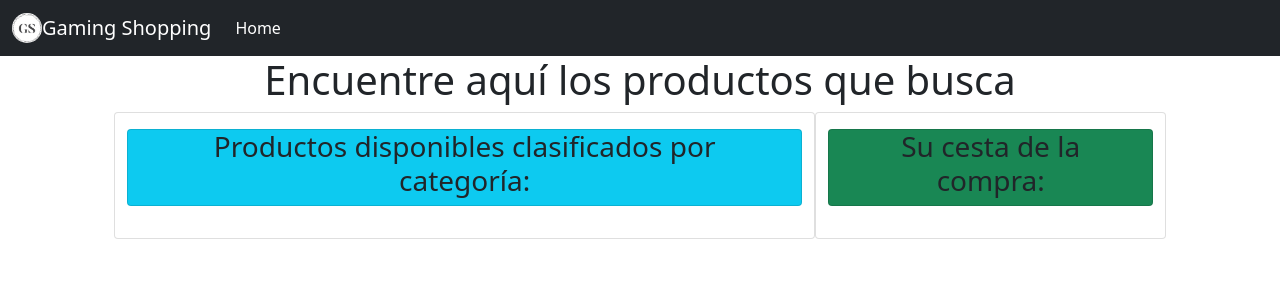
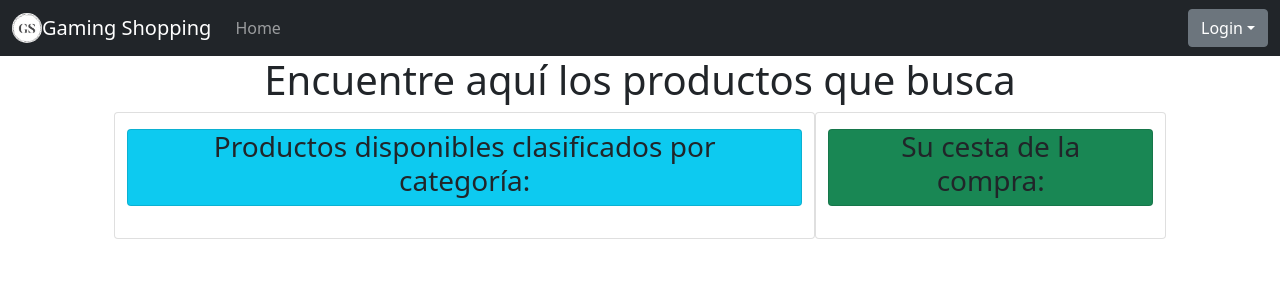
Before and after one commit to SergiodelaMata/ShoppingWebReact, a React (Create React App) app in the folder shopping-web-react/: page / in a window 1280 px wide. Shown: the top 300 px of the page. Built offline with nearby package versions, Linux system fonts and the light colour scheme.

Commit message:
:sparkles: Updated structure to show correctly the dropdown for the login.

```diff
--- a/shopping-web-react/package.json
+++ b/shopping-web-react/package.json
@@ -6,9 +6,11 @@
     "@testing-library/jest-dom": "^5.16.2",
     "@testing-library/react": "^12.1.4",
     "@testing-library/user-event": "^13.5.0",
+    "bootstrap": "^5.1.3",
     "react": "^17.0.2",
+    "react-bootstrap": "^2.2.1",
     "react-dom": "^17.0.2",
-    "react-scripts": "5.0.0",
+    "react-scripts": "^5.0.0",
     "web-vitals": "^2.1.4"
   },
   "scripts": {
--- a/shopping-web-react/src/App.js
+++ b/shopping-web-react/src/App.js
@@ -2,7 +2,8 @@ import React, { Component } from 'react';
 import './App.css';
 import JsonFile from './files/test.json';
 
-import bootstrap from 'bootstrap/dist/css/bootstrap.min.css'
+import bootstrapCSS from 'bootstrap/dist/css/bootstrap.min.css'
+import bootstrapJS from 'bootstrap/dist/js/bootstrap.bundle.min.js'
 import Navbar from './components/Navbar'
 import Title from './components/Title'
 import HomeBody from './components/HomeBody';
@@ -10,7 +11,8 @@ import Form from './components/Form'
 
 export class App extends Component {
   state = {
-    user: "",
+    userEmail: "",
+    userRole: "",
     page: "Home",
     title: "Encuentre aquí los productos que busca",
     categories: [],
@@ -61,6 +63,20 @@ export class App extends Component {
     })
   }
 
+  removeUser=()=>{
+    this.setState({
+      userEmail: "",
+      userRole: ""
+    })
+  }
+
+  setUser=(userEmail, userRole)=>{
+    this.setState({
+      userEmail: userEmail,
+      userRole: userRole
+    })
+  }
+
   contentShow = () => {
     if(this.state.page === "Home")
     {
@@ -83,7 +99,7 @@ export class App extends Component {
   render(){
     return (
       <div className="App">
-        <Navbar setPage={this.setPage}></Navbar>
+        <Navbar setPage={this.setPage} userEmail={this.state.userEmail} userRole={this.state.userRole} setUser={this.setUser} removeUser={this.removeUser}></Navbar>
         <Title title={this.state.title}></Title>
         <React.Fragment>
             {this.contentShow()}
--- a/shopping-web-react/src/components/Navbar.js
+++ b/shopping-web-react/src/components/Navbar.js
@@ -1,11 +1,76 @@
 import React, { Component } from 'react'
+import DropdownButton from 'react-bootstrap/esm/DropdownButton';
 import Logo from '../img/logo.jpg'
 
 export default class Navbar extends Component {
 
     obtainPage = namePage => () => {
-        console.log(namePage);
         this.props.setPage(namePage);
+    }
+
+    adminSections = () => {
+        var userEmail = this.props.userEmail;
+        var userRole = this.props.userRole;
+
+        //Se comprueba si se ha iniciado sesión y el usuario que ha iniciado tiene rol de administrador para añadir las secciones de adminstrador a la barra de navegación
+        if(userEmail !== "" && userEmail !== null && userEmail !== undefined && userRole === "admin")
+        {
+            return (
+                <React.Fragment>
+                    <li id="newCategory" className="nav-item" style={{textAlign:'center'}}>
+                        <a id="newCategoryA" className="nav-link" onClick={this.obtainPage('newCategory')}>Nueva categoría</a>
+                    </li>
+                    <li id="newProduct" className="nav-item" style={{textAlign:'center'}}>
+                        <a id="newProductA" className="nav-link" onClick={this.obtainPage('newCategory')}>Nuevo producto</a>
+                    </li>
+                </React.Fragment>
+            )
+        }
+        else
+        {
+            return null
+        }
+    }
+
+    statusLogin = () => {
+        var userEmail = this.props.userEmail;
+        //Si no se ha iniciado sesión, se establece un botón con un menú dropdown para poder iniciar sesión
+        if(userEmail === "" || userEmail === null || userEmail === undefined)
+        {
+            return(
+                <React.Fragment>
+                    <DropdownButton  align={"start"} id="login" variant='secondary' menuVariant='dark' title='Login'>
+                        <form className='form'>
+                            <div className='form-group container'>
+                                <input id='emailInput' className='form-control form-control-sm' placeholder='Email' type={"text"} required></input>
+                            </div>
+                            <div className='form-group container'>
+                                <input id='passwordInput' className='form-control form-control-sm' placeholder='Contraseña' type={"password"} required></input>
+                            </div>
+                            <div className='form-group container'>
+                                <button className='btn btn-primary btn-block' type='button' style={{marginTop:'1em', width: '100%'}}>Login</button>
+                            </div>
+                        </form>
+                    </DropdownButton>
+
+                </React.Fragment>
+            )
+        }
+        //Si se ha iniciado sesión, se establece un botón para poder cerrar sesión
+        else
+        {
+            return(
+                <React.Fragment>
+                    <li>
+                        <button id="logout" type="button" className='btn btn-outline-secondary' style={{textAlign:'center'}} onClick={this.logout()}>Logout</button>
+                    </li>
+                </React.Fragment>
+            )
+        }
+    }
+
+    logout = () => {
+        this.props.removeUser();
     }
 
     render() {
@@ -23,15 +88,16 @@ export default class Navbar extends Component {
                 <div className="collapse navbar-collapse navbar-div" id="navbarSupportedContent">
                     <ul className="navbar-nav me-auto">
                         <li className="nav-item" style={{textAlign:'center'}} >
-                    <a className="nav-link active" onClick={this.obtainPage('Home')}>Home</a>
+                        <a className="nav-link" onClick={this.obtainPage('Home')}>Home</a>
                         </li>
-                    <li id="newCategory" className="nav-item" style={{textAlign:'center'}}>
-                    </li>
-                    <li id="newProduct" className="nav-item" style={{textAlign:'center'}}>
-                    </li>
+                        <React.Fragment>
+                            {this.adminSections()}
+                        </React.Fragment>
                     </ul>
                     <ul id="loginlogout" className="nav navbar-nav flex-row justify-content-center ml-auto">
-
+                        <React.Fragment>
+                            {this.statusLogin()}
+                        </React.Fragment>
                     </ul>
                 </div>
             </div>
```
Also changed, not shown: 1 other file (tests, documents, lock files or other folders). Lines whose indentation alone changed are shown as unchanged.
